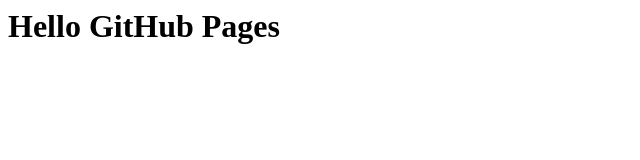
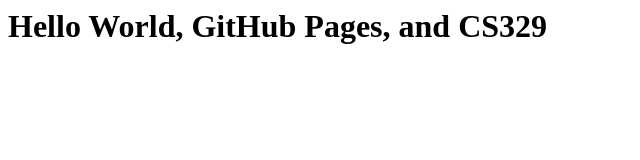
Before and after one commit to duane2222/static, a plain HTML site: page index.html in a window 1280 px wide. Shown: the whole page, without its empty margins (0-640 px from the left). Drawn offline with Linux system fonts and the light colour scheme.

Commit message:
add(homepage)

```diff
--- a/index.html
+++ b/index.html
@@ -1 +1 @@
-<h1>Hello GitHub Pages</h1>
+<h1>Hello World, GitHub Pages, and CS329</h1>
```
